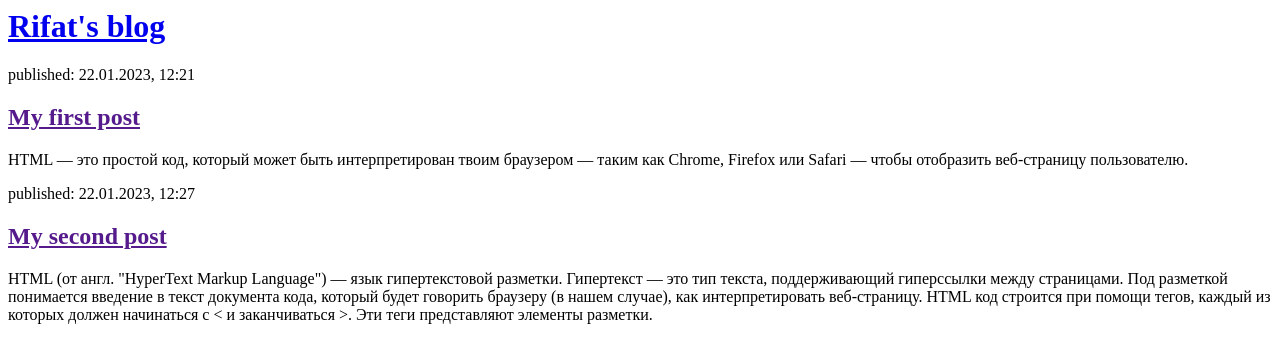
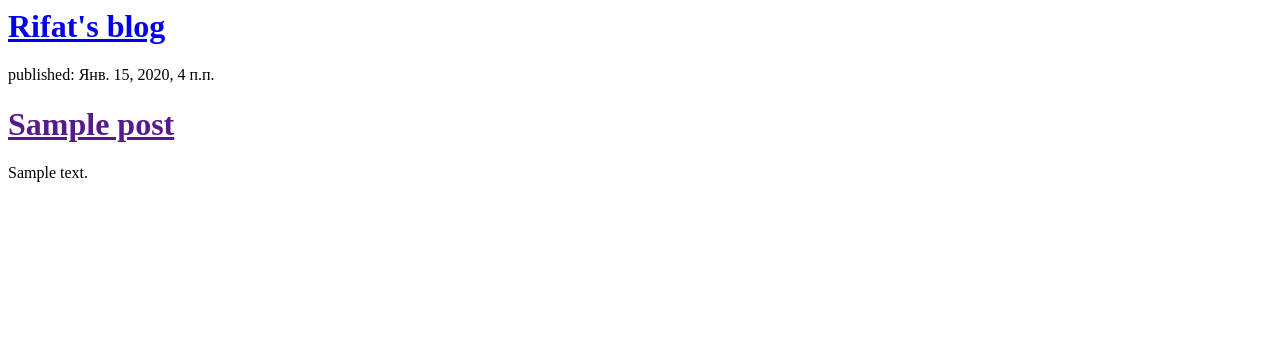
Before and after one commit to magrifat/my-first-blog, a Django app: page / in a window 1280 px wide. Shown: the top 363 px of the page. Run offline with Django 3.2, Linux system fonts and the light colour scheme; tables that the repository leaves empty hold one stand-in row (values such as "Sample post").

Commit message:
Modified templates to display posts from database.

```diff
--- a/blog/templates/blog/post_list.html
+++ b/blog/templates/blog/post_list.html
@@ -6,17 +6,12 @@
         <div>
             <h1><a href='/'>Rifat's blog</a></h1>
         </div>
-
-        <div>
-            <p>published: 22.01.2023, 12:21</p>
-            <h2><a href="">My first post</a></h2>
-            <p>HTML — это простой код, который может быть интерпретирован твоим браузером — таким как Chrome, Firefox или Safari — чтобы отобразить веб-страницу пользователю.</p>
-        </div>
-
-        <div>
-            <p>published: 22.01.2023, 12:27</p>
-            <h2><a href="">My second post</a></h2>
-            <p>HTML (от англ. "HyperText Markup Language") — язык гипертекстовой разметки. Гипертекст — это тип текста, поддерживающий гиперссылки между страницами. Под разметкой понимается введение в текст документа кода, который будет говорить браузеру (в нашем случае), как интерпретировать веб-страницу. HTML код строится при помощи тегов, каждый из которых должен начинаться с < и заканчиваться >. Эти теги представляют элементы разметки.</p>
-        </div>
+        {% for post in posts %}
+            <div>
+                <p>published: {{ post.published_date }}</p>
+                <h1><a href="">{{ post.title }}</a></h1>
+                <p>{{ post.text|linebreaksbr }}</p>
+            </div>
+        {% endfor %}
     </body>
 </html>
--- a/blog/views.py
+++ b/blog/views.py
@@ -1,5 +1,8 @@
 from django.shortcuts import render
+from .models import Post
+from django.utils import timezone
 
 # Create your views here.
 def post_list(request):
-    return render(request, 'blog/post_list.html', {})
+    posts = Post.objects.filter(published_date__lte=timezone.now()).order_by('published_date')
+    return render(request, 'blog/post_list.html', {'posts': posts})
```
